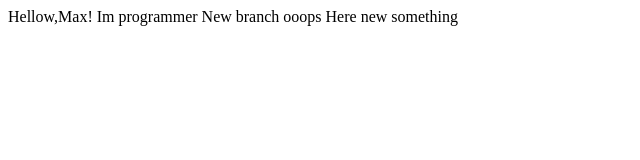
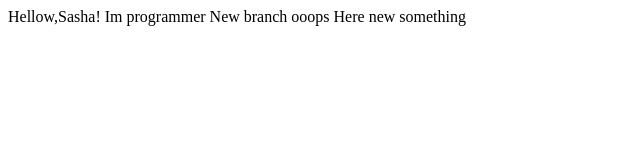
Before and after one commit to Krespyl/gitTest, a plain HTML site: page index.html in a window 1280 px wide. Shown: the full height of the page, 0-640 px from the left. Drawn offline with Linux system fonts and the light colour scheme.

Commit message:
Sasha added

```diff
--- a/index.html
+++ b/index.html
@@ -6,7 +6,7 @@
     <title>Document</title>
 </head>
 <body>
-    Hellow,Max!
+    Hellow,Sasha!
     Im programmer
     New branch
     ooops
```
